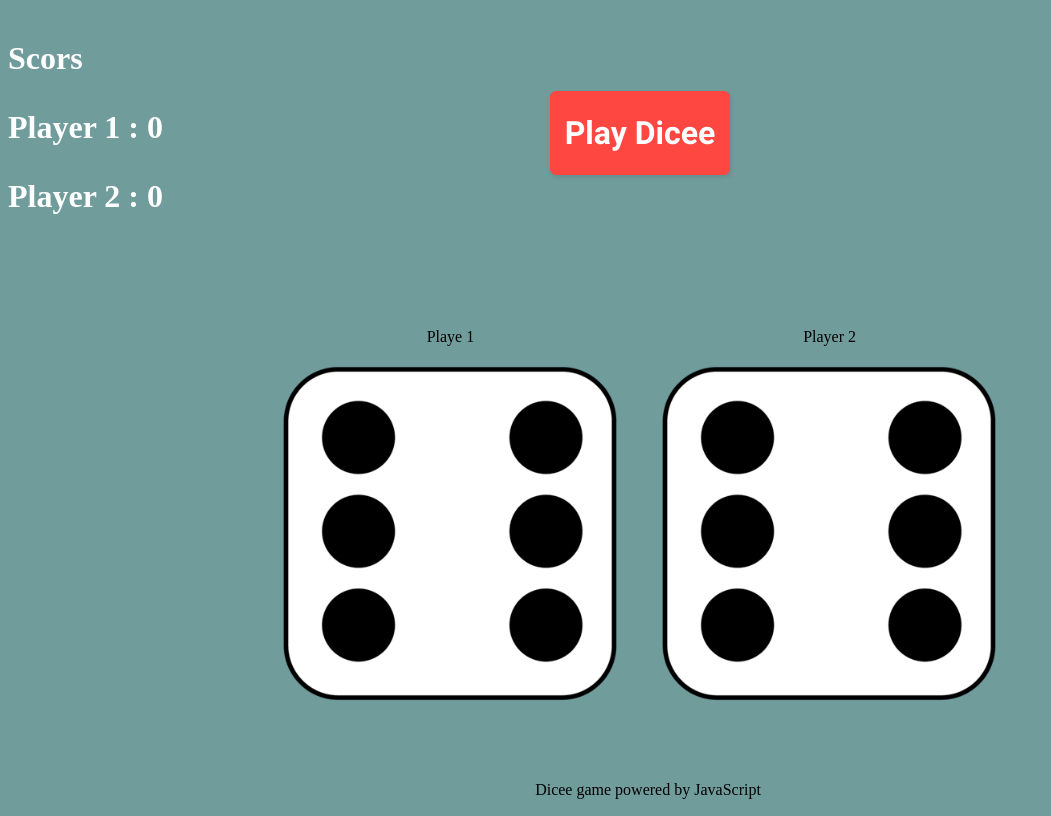
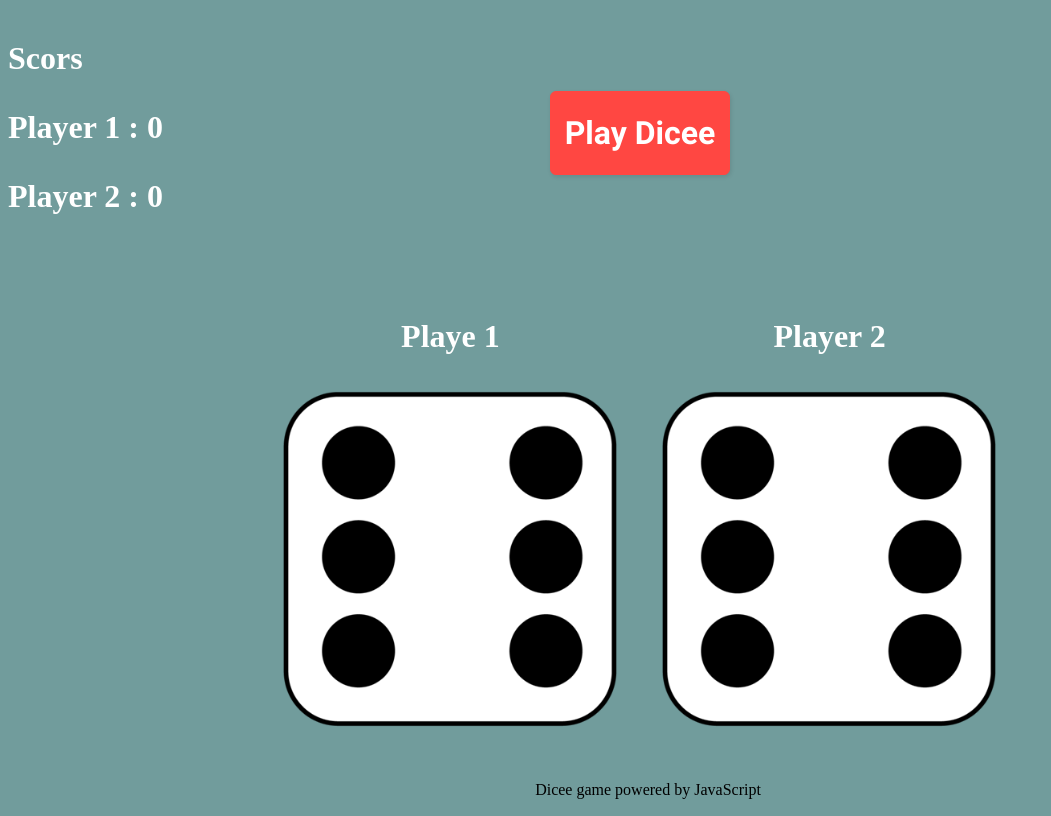
Before and after one commit to Reza010101/DiceeGame, a plain HTML site: page index.html in a window 1280 px wide. Shown: the whole page, without its empty margins (0-1051 px from the left). Drawn offline with Linux system fonts and the light colour scheme.

Commit message:
Update index.html
fix bug

```diff
--- a/index.html
+++ b/index.html
@@ -20,12 +20,12 @@
         </div>
 
         <div class="element2">
-            <div class="plater1"><p>Playe 1</p></div>
+            <div class="player"><p>Playe 1</p></div>
             <img src="./assets/dominoes-dice-6.png" alt="" class="image" />
         </div>
 
         <div class="element3">
-            <div class="player2"><p>Player 2</p></div>
+            <div class="player"><p>Player 2</p></div>
             <img src="./assets/dominoes-dice-6.png" alt="" class="image" />
         </div>
 
```
